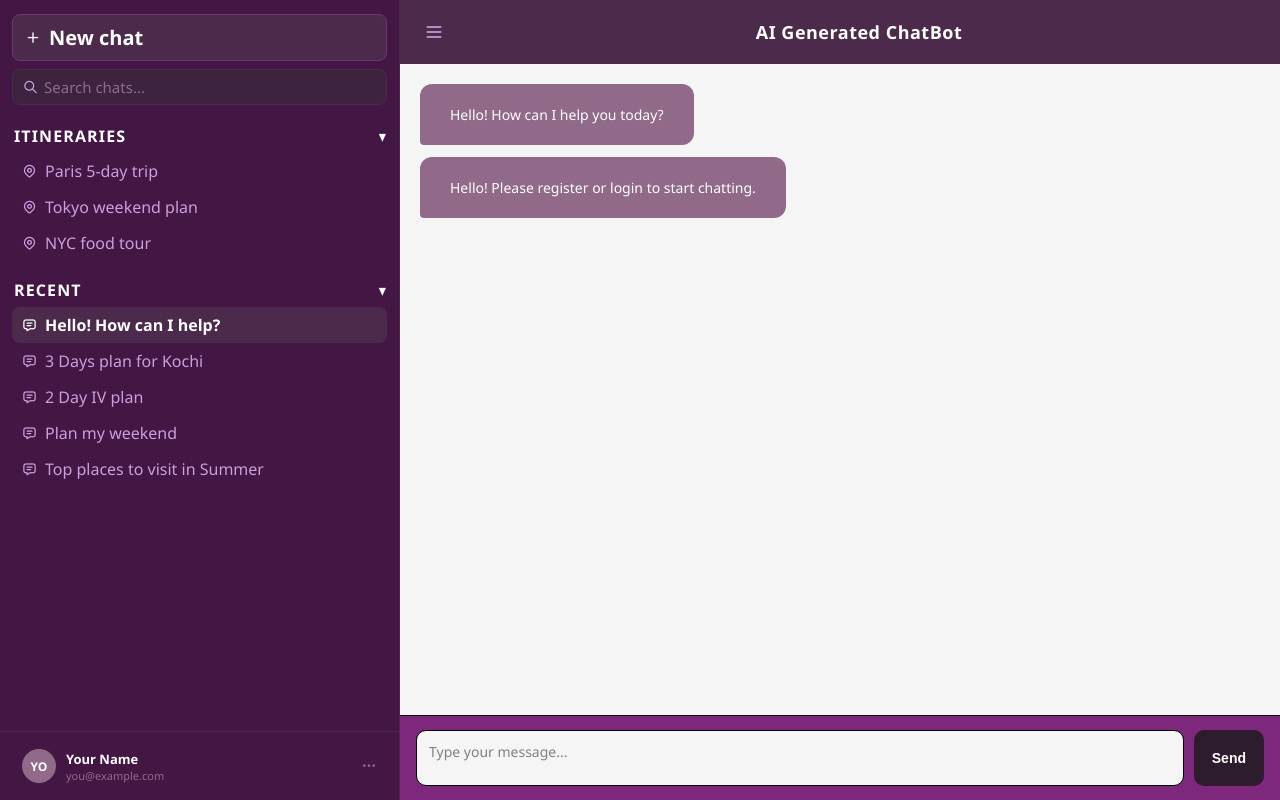
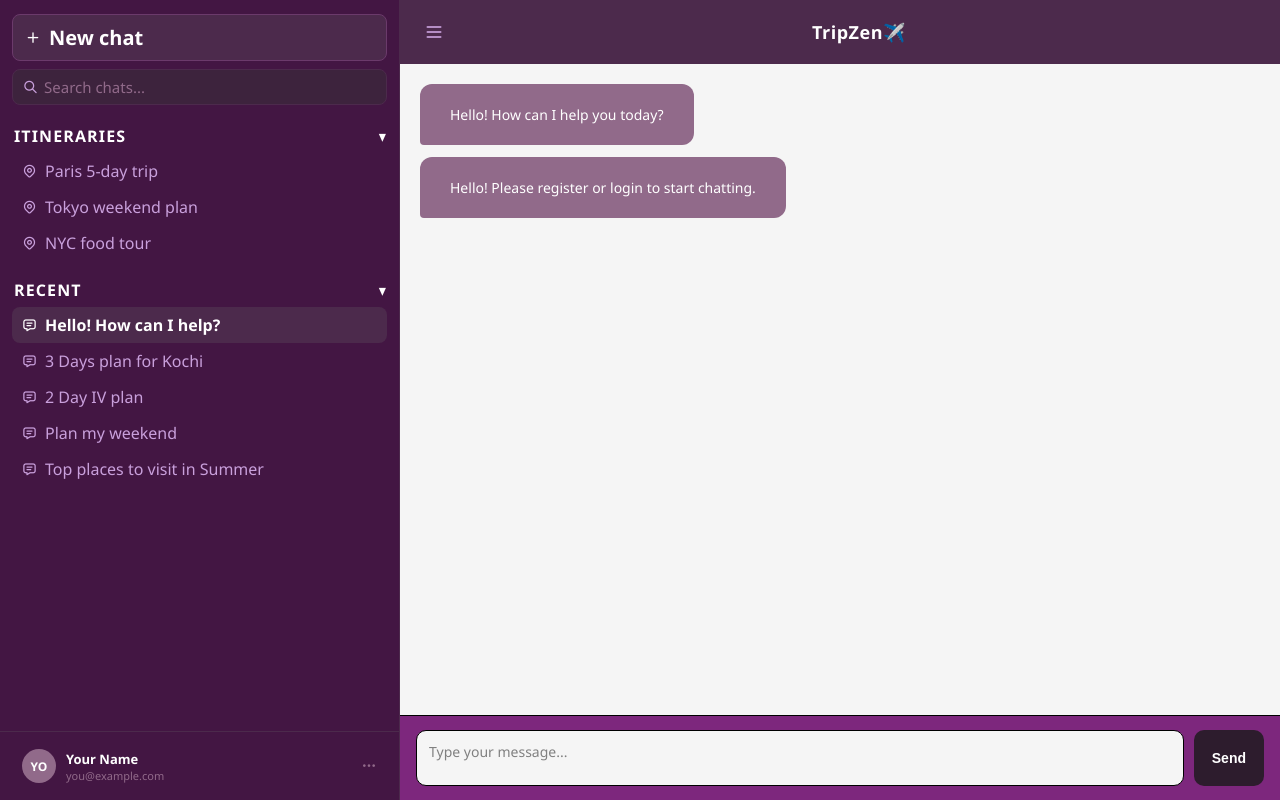
Before and after one commit to navayuganas/Tripzen, a Flask app: template templates/index.html in a window 1280 px wide. Run offline with Flask 3, Linux system fonts and the light colour scheme; the template is opened without the code that fills it, so the values that code supplies are empty; some libraries are stand-ins or nearby versions.

Commit message:
Gave a name for my AI Chatbot

```diff
--- a/BackEnd/agent.py
+++ b/BackEnd/agent.py
@@ -16,7 +16,7 @@ os.environ["OLLAMA_API_KEY"] = "4d877094e2724901ad62b12d812634c9.vMGJhg4Q26CxeDn
 OLLAMA_URL = "http://localhost:11434/api/chat"
 MODEL = "gemma4:31b-cloud"
 
-SYSTEM_INSTRUCTION = """You are an intelligent travel chatbot assistant named TravelBot.
+SYSTEM_INSTRUCTION = """You are an intelligent travel chatbot assistant named TripZen.
 
 You ALWAYS follow this ReAct thinking process before responding:
 
--- a/templates/index.html
+++ b/templates/index.html
@@ -70,7 +70,7 @@
                     <button class="toggle-btn" id="toggleBtn" aria-label="Toggle sidebar">
                         <i class="ti ti-menu-2"></i>
                     </button>
-                    <span class="header-title">AI Generated ChatBot</span>
+                    <span class="header-title">TripZen✈️</span>
                 </div>
                 <div class="ChatBox" id="chatbox">
                     <div class="message">Hello! How can I help you today?</div>
```
